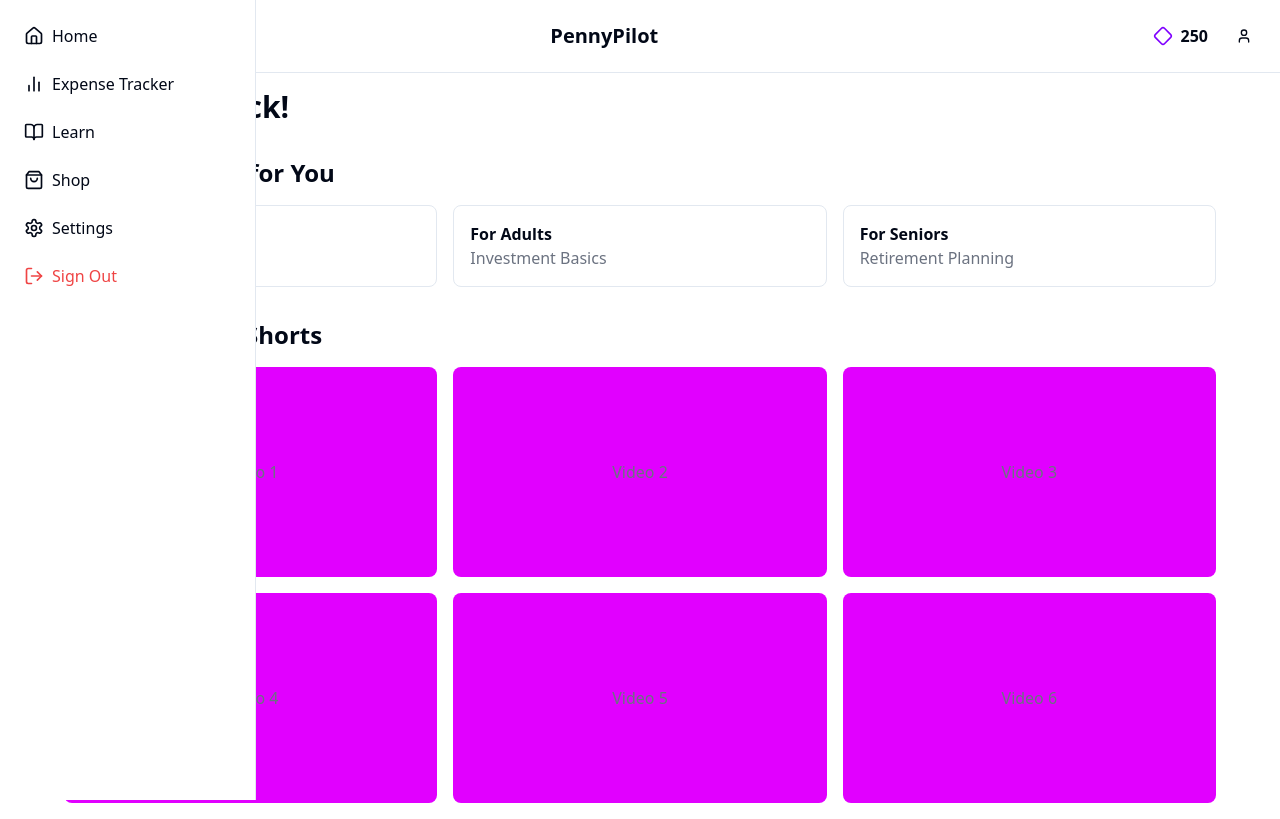
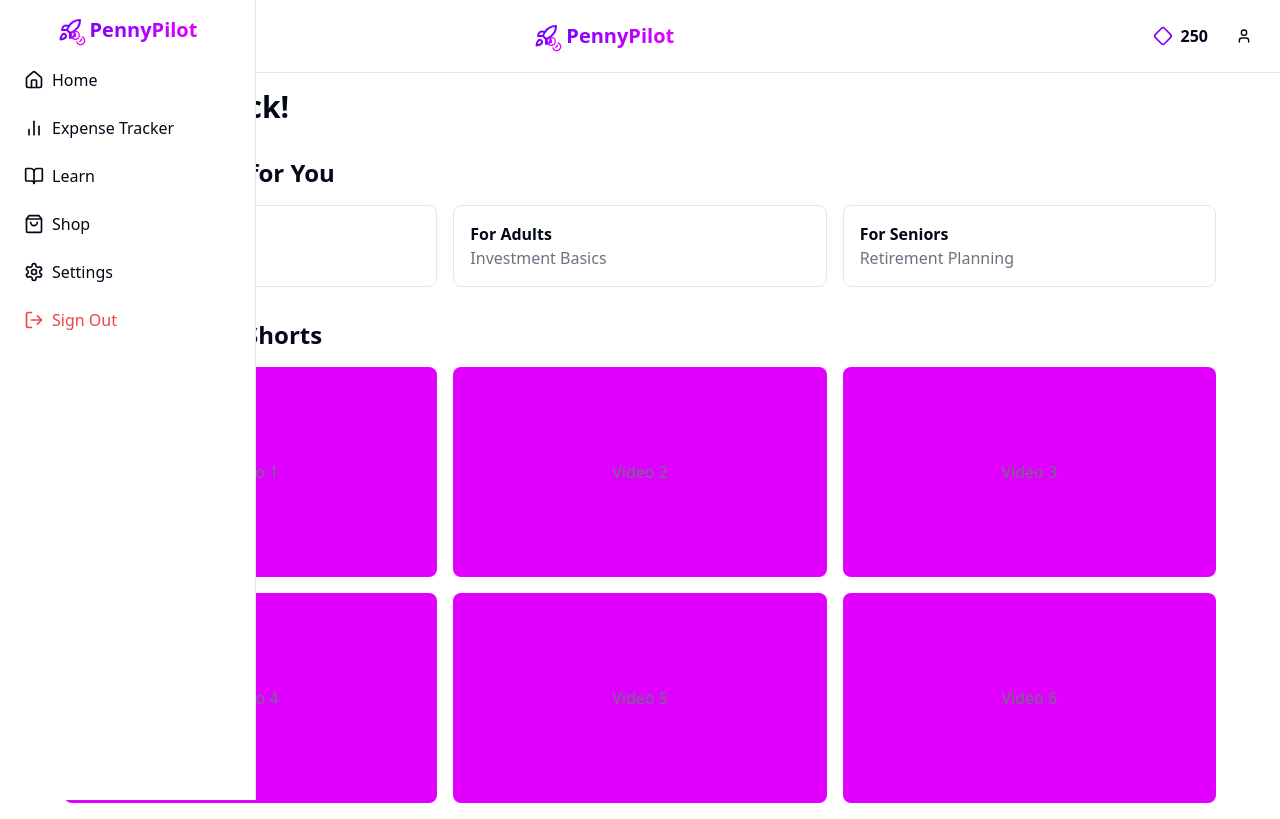
Before and after one commit to nikitapotnuru/penny-gem-quest, a React (Vite) app: page /dashboard in a window 1280 px wide. Built offline with nearby package versions, Linux system fonts and the light colour scheme.

Commit message:
Add logo to homepage, signup, and dashboard
Incorporate the "PennyPilot" logo featuring a rocket/coin icon on the homepage, signup page, and dashboard. Include the website name alongside the logo for better branding visibility.
[skip gpt_engineer]

```diff
--- /dev/null
+++ b/src/components/Logo.tsx
@@ -0,0 +1,16 @@
+import { Rocket, Coins } from "lucide-react";
+import { Link } from "react-router-dom";
+
+export const Logo = ({ className = "" }: { className?: string }) => {
+  return (
+    <Link to="/" className={`flex items-center gap-2 ${className}`}>
+      <div className="relative">
+        <Rocket className="h-6 w-6 text-primary" />
+        <Coins className="h-4 w-4 text-accent absolute -bottom-1 -right-1" />
+      </div>
+      <span className="font-bold text-xl bg-clip-text text-transparent bg-gradient-to-r from-primary to-accent">
+        PennyPilot
+      </span>
+    </Link>
+  );
+};
--- a/src/pages/Dashboard.tsx
+++ b/src/pages/Dashboard.tsx
@@ -12,6 +12,7 @@ import {
   Diamond
 } from "lucide-react";
 import { Button } from "@/components/ui/button";
+import { Logo } from "@/components/Logo";
 
 const Dashboard = () => {
   const [isSidebarOpen, setIsSidebarOpen] = useState(false);
@@ -28,9 +29,7 @@ const Dashboard = () => {
           <Button variant="ghost" size="icon" onClick={toggleSidebar}>
             <Menu className="h-6 w-6" />
           </Button>
-          <Link to="/dashboard" className="flex items-center gap-2">
-            <span className="font-bold text-xl">PennyPilot</span>
-          </Link>
+          <Logo />
           <div className="flex items-center gap-4">
             <div className="flex items-center gap-2">
               <Diamond className="h-5 w-5 text-primary" />
@@ -50,6 +49,9 @@ const Dashboard = () => {
         } w-64 bg-background border-r transition-transform duration-200 ease-in-out z-20 md:translate-x-0`}
       >
         <div className="p-4 space-y-4">
+          <div className="flex justify-center mb-4">
+            <Logo />
+          </div>
           <nav className="space-y-2">
             <Link
               to="/dashboard"
--- a/src/pages/SignUp.tsx
+++ b/src/pages/SignUp.tsx
@@ -7,6 +7,7 @@ import { Input } from "@/components/ui/input";
 import { RadioGroup, RadioGroupItem } from "@/components/ui/radio-group";
 import { Slider } from "@/components/ui/slider";
 import { Checkbox } from "@/components/ui/checkbox";
+import { Logo } from "@/components/Logo";
 
 const SignUp = () => {
   const [step, setStep] = useState(1);
@@ -208,6 +209,9 @@ const SignUp = () => {
   return (
     <div className="min-h-screen bg-background flex items-center justify-center p-4">
       <div className="w-full max-w-4xl space-y-8">
+        <div className="flex justify-center mb-8">
+          <Logo />
+        </div>
         <div className="space-y-2">
           <h1 className="text-3xl font-bold text-center">Welcome to PennyPilot</h1>
           <Progress value={(step / totalSteps) * 100} className="w-full" />
```
